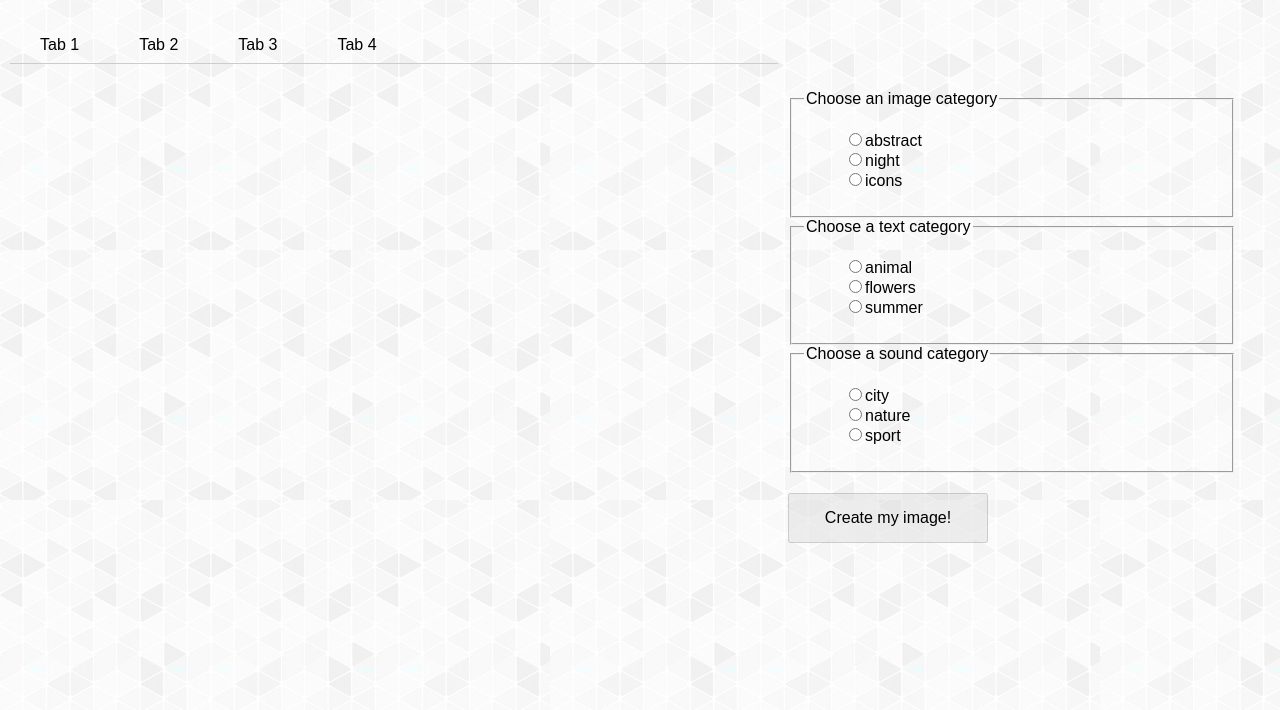
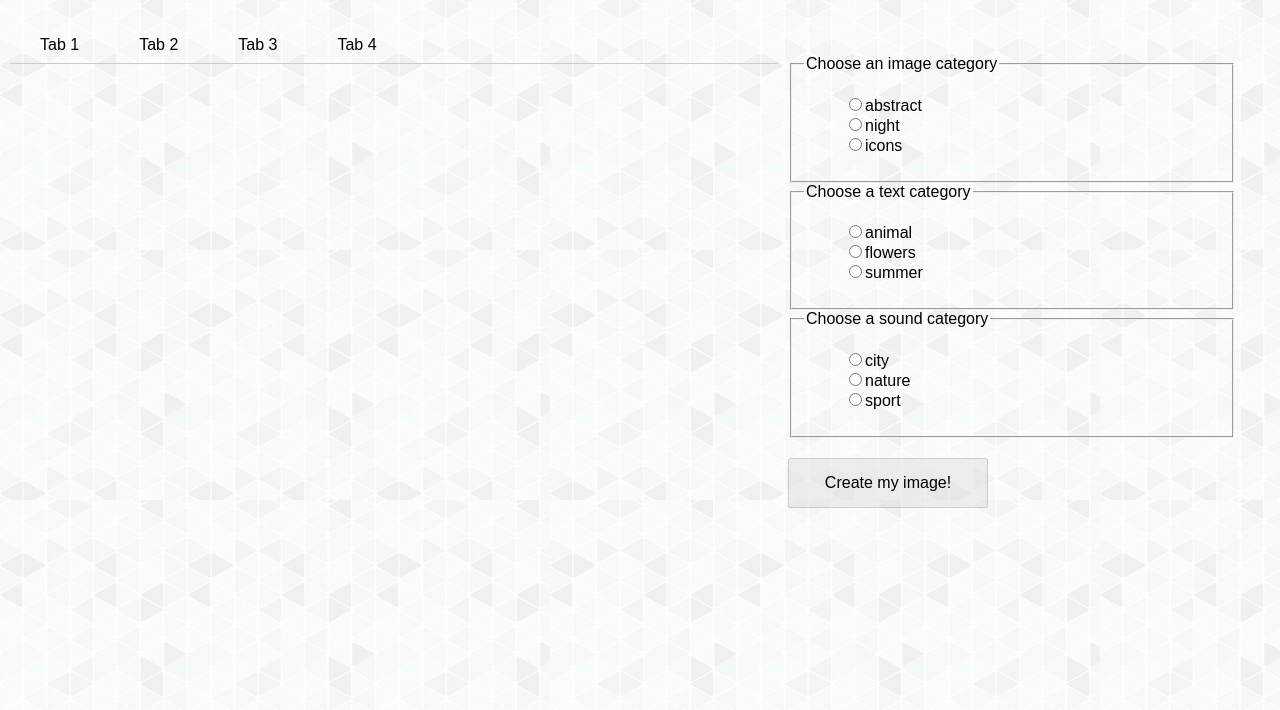
Before and after one commit to IT2810/it2810-webutvikling-h18-prosjekt-2-gruppe--51, a React (Create React App) app in the folder proj2/: page / in a window 1280 px wide. Shown: the top 710 px of the page. Built offline with nearby package versions, Linux system fonts and the light colour scheme.

Commit message:
CSS improvements + added homepageinfo to packages.json
The selector panel no longer gets pushed to the bottom when generating
media. Images have been rescaled as to not take up to much space. There
is still no indication of what is currently the active tab.

Deals with issue #6

```diff
--- a/proj2/package.json
+++ b/proj2/package.json
@@ -1,5 +1,6 @@
 {
   "name": "proj2",
+  "homepage" : "http://it2810-51.idi.ntnu.no/prosjekt2",
   "version": "0.1.0",
   "private": true,
   "dependencies": {
--- a/proj2/src/App.css
+++ b/proj2/src/App.css
@@ -4,10 +4,7 @@
   grid-gap: 10px;
   grid-template-rows: auto auto 60vh auto;
   grid-template-areas: "selector"
-  "tabs"
-  "image"
-  "audio"
-  "text";
+  "tabs";
 }
 
 @media only screen and (min-width: 768px) {
@@ -15,10 +12,12 @@
     display: grid;
     grid-template-columns: 70vw 25vw;
     grid-template-rows: auto 60vh auto;
-    grid-template-areas: "tabs tabs"
-    "image selector"
-    "audio selector"
-    "text selector";
+    grid-template-areas: "tabs selector";
+  }
+
+  .ToolPanel {
+    grid-area: selector;
+    margin-top: 45px;
   }
 }
 
@@ -27,10 +26,12 @@
     display: grid;
     grid-template-columns: 60vw 35vw;
     grid-template-rows: auto auto auto;
-    grid-template-areas: "tabs tabs"
-    "image selector"
-    "image audio"
-    "image text";
+    grid-template-areas: "tabs selector";
+  }
+
+  .ToolPanel {
+    grid-area: selector;
+    margin-top: 45px;
   }
 }
 
@@ -40,8 +41,12 @@
   justify-content: center;
   align-items: center;
   background-color: #e9dcb4;
+  padding-left: 5%;
+  padding-right: 5%;
   /* padding-bottom: 70%;
   position: relative; */
+  max-width: 500px;
+  max-height: 500px;
 }
 
 /* TODO: fix svg scaling headache */
@@ -54,18 +59,20 @@
 
 .TextField {
   grid-area: text;
+  padding: 5%;
 }
 
 .ToolPanel {
   grid-area: selector;
 }
 
-.TabRow {
-  grid-area: tabs;
+.AudioArea {
+  grid-area: audio;
+  padding: 5%;
 }
 
-.AudioArea {
-  grid-area: audio;
+.Tabs {
+  grid-area: tabs;
 }
 
 .tab-list {
--- a/proj2/src/App.js
+++ b/proj2/src/App.js
@@ -116,7 +116,7 @@ class App extends Component {
     return (
       <div className="App">
         <div className="clearfix">
-        <Tabs className="App">
+        <Tabs className="Tabs">
           <div label="Tab 1">
             <div className="GalleryImage" dangerouslySetInnerHTML={{ __html: image1 }} />
             <div className="TextField">
```
